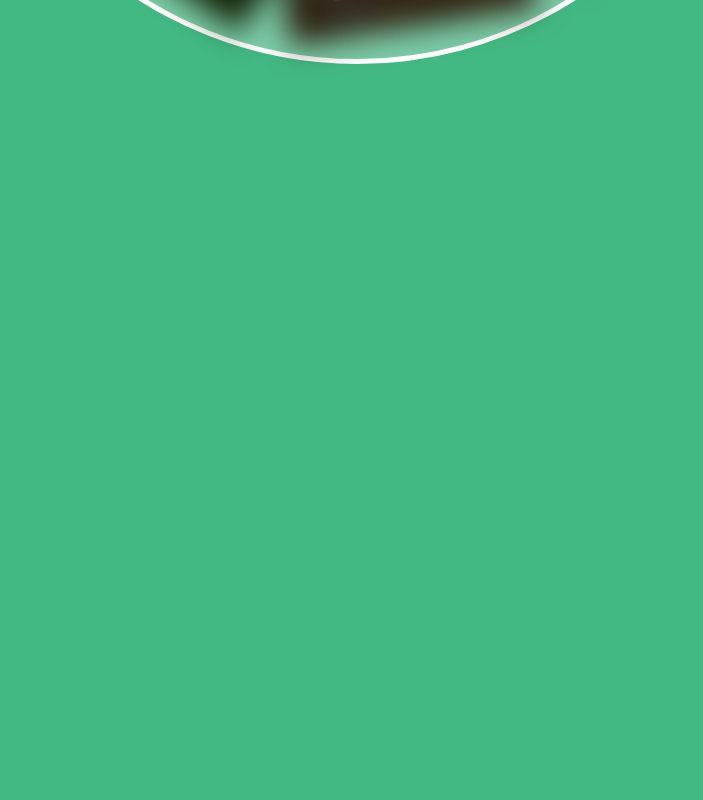
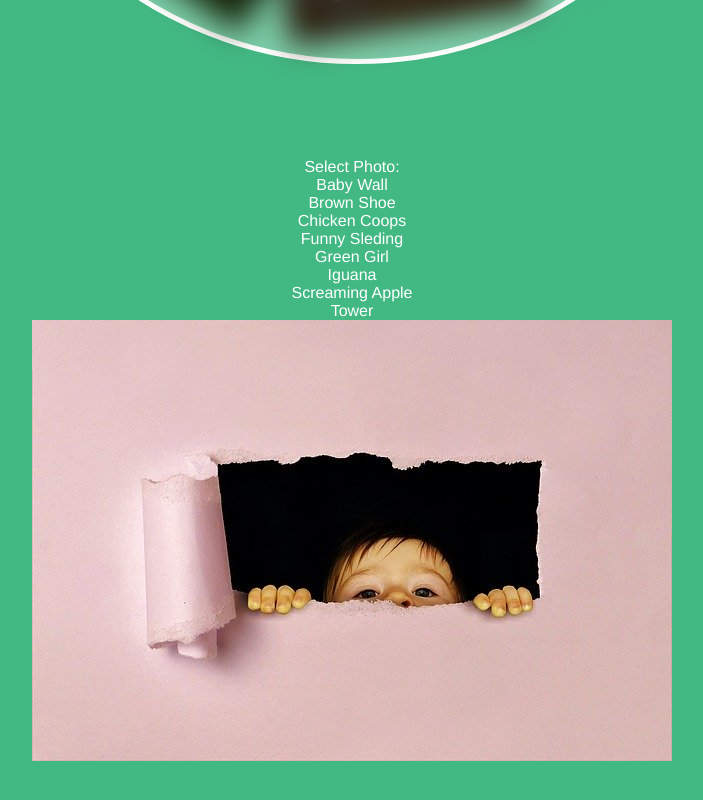
Before and after one commit to WesP10/vue-exercise, a Vue app: page / in a window 1280 px wide. Shown: the part 5814-6614 px from the top of the page, without its empty margins (288-991 px from the left). Before the commit the page ends 5878 px from the top, so only its background shows below. Built offline with nearby package versions, Linux system fonts and the light colour scheme.

Commit message:
Refactor and Start of Image Form

```diff
--- a/src/components/EightImageWheel.vue
+++ b/src/components/EightImageWheel.vue
@@ -28,6 +28,7 @@
   width: 800px;
   height: 800px;
   position: relative;
+  margin-bottom: 200px;
 }
 #wheel {
   display: flex;
--- /dev/null
+++ b/src/components/ImageSelectorForm.vue
@@ -0,0 +1,25 @@
+<template>
+  <div id="body">
+    <div id="form">
+      <div id="selector"> Select Photo:
+        <div v-for="(img, index) in imgs" :key="index">
+          {{ img.alt }}
+        </div>
+        <img :src="imgs[0].src" :alt="imgs[0].alt">
+      </div>
+    </div>
+  </div>
+</template>
+
+<script>
+export default {
+  name: 'ImageSelectorForm',
+  props: {
+    imgs: Array
+  }
+}
+</script>
+
+<style scoped>
+
+</style>
--- a/src/views/HomeView.vue
+++ b/src/views/HomeView.vue
@@ -7,17 +7,19 @@
         <CardSlider :imgs="imgs"/>
         <GlassMorphism :imgs="imgs"/>
         <EightImageWheel :imgs="imgs"/>
+        <ImageSelectorForm :imgs="imgs"/>
   </div>
 </template>
 
 <script>
-import MotivationalQuotes from '../components/MotivationalQuotes.vue'
-import ImageDisplay from '../components/ImageDisplay.vue'
-import ReactionTimer from '../components/ReactionTimer.vue'
-import BrickGallery from '../components/BrickGallery.vue'
-import CardSlider from '../components/CardSlider.vue'
-import GlassMorphism from '../components/GlassMorphism.vue'
-import EightImageWheel from '../components/EightImageWheel.vue'
+import MotivationalQuotes from '@/components/MotivationalQuotes.vue'
+import ImageDisplay from '@/components/ImageDisplay.vue'
+import ReactionTimer from '@/components/ReactionTimer.vue'
+import BrickGallery from '@/components/BrickGallery.vue'
+import CardSlider from '@/components/CardSlider.vue'
+import GlassMorphism from '@/components/GlassMorphism.vue'
+import EightImageWheel from '@/components/EightImageWheel.vue'
+import ImageSelectorForm from '@/components/ImageSelectorForm.vue'
 
 export default {
   name: 'App',
@@ -66,7 +68,8 @@
     BrickGallery,
     CardSlider,
     GlassMorphism,
-    EightImageWheel
+    EightImageWheel,
+    ImageSelectorForm
   }
 }
 </script>
```
